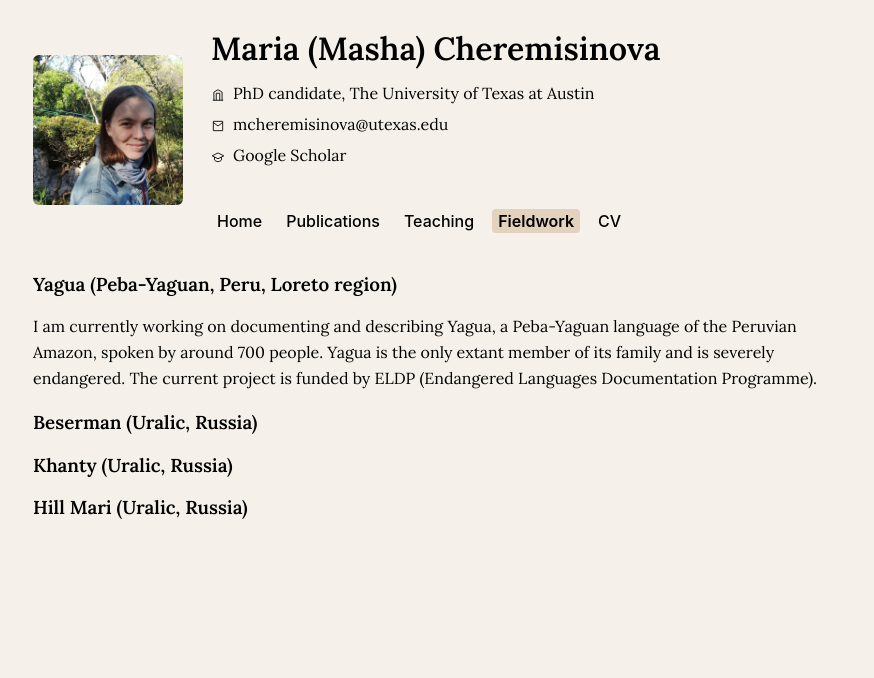
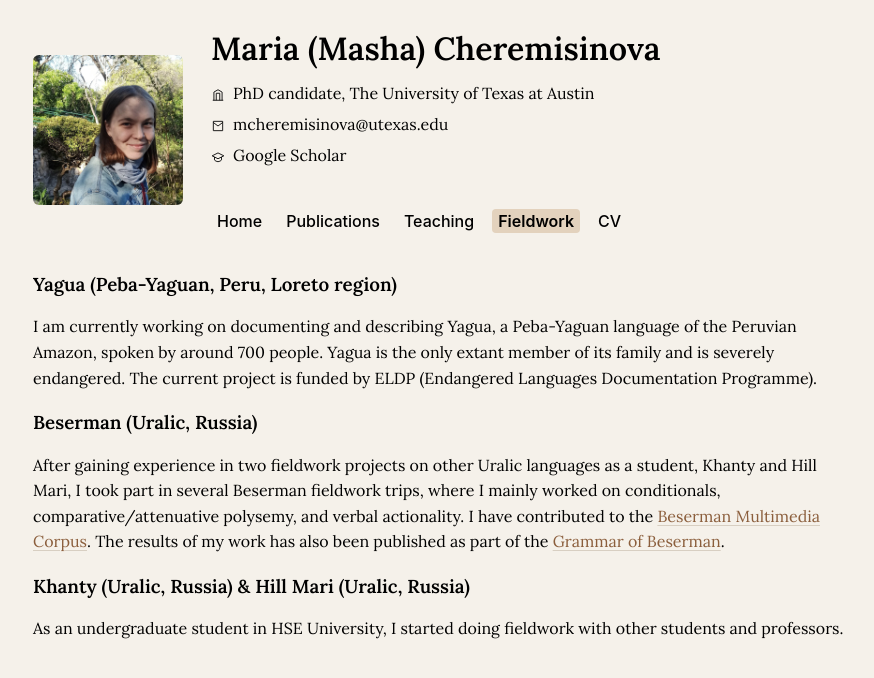
Before and after one commit to mashache/mashache.github.io, a Jekyll site: the page built from pages/fieldwork.md, in a window 1280 px wide. Shown: the top 678 px of the page, without its empty margins (201-1075 px from the left). Built offline with Jekyll 4.4.1, drawn with Linux system fonts in a browser that asks for light colours.

Commit message:
Update fieldwork.md

```diff
--- a/pages/fieldwork.md
+++ b/pages/fieldwork.md
@@ -10,10 +10,8 @@ I am currently working on documenting and describing Yagua, a Peba-Yaguan langua
 
 
 ### Beserman (Uralic, Russia)
+After gaining experience in two fieldwork projects on other Uralic languages as a student, Khanty and Hill Mari, I took part in several Beserman fieldwork trips, where I mainly worked on conditionals, comparative/attenuative polysemy, and verbal actionality. I have contributed to the [Beserman Multimedia Corpus](https://beserman.web-corpora.net/index_en.html). The results of my work has also been published as part of the [Grammar of Beserman](https://brill.com/display/title/74226?srsltid=AfmBOooGg2IkzgYDtypz4j06St__yXWMJfPjzkwiz01RK6bd2roTY9Zw&contents=editorial-content).
 
 
-
-### Khanty (Uralic, Russia)
-
-
-### Hill Mari (Uralic, Russia)
+### Khanty (Uralic, Russia) & Hill Mari (Uralic, Russia)
+As an undergraduate student in HSE University, I started doing fieldwork with other students and professors.
```
